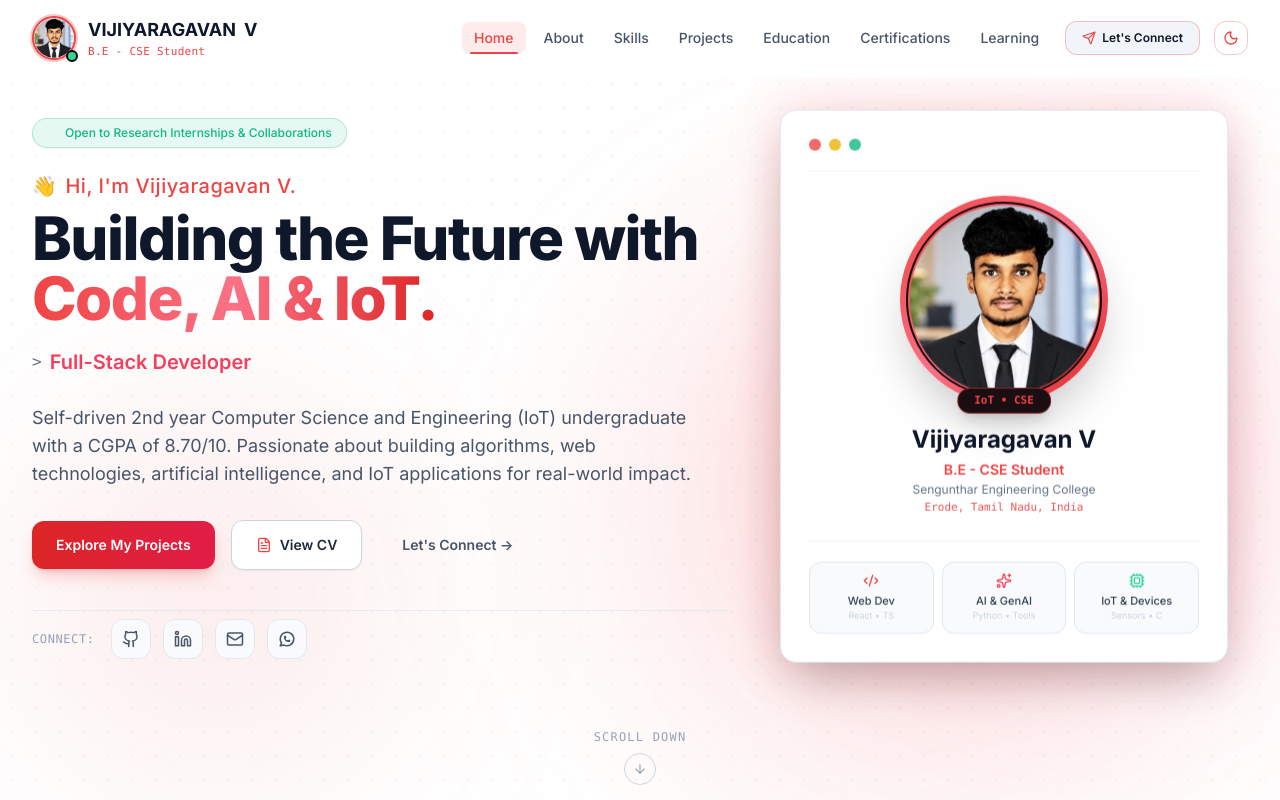
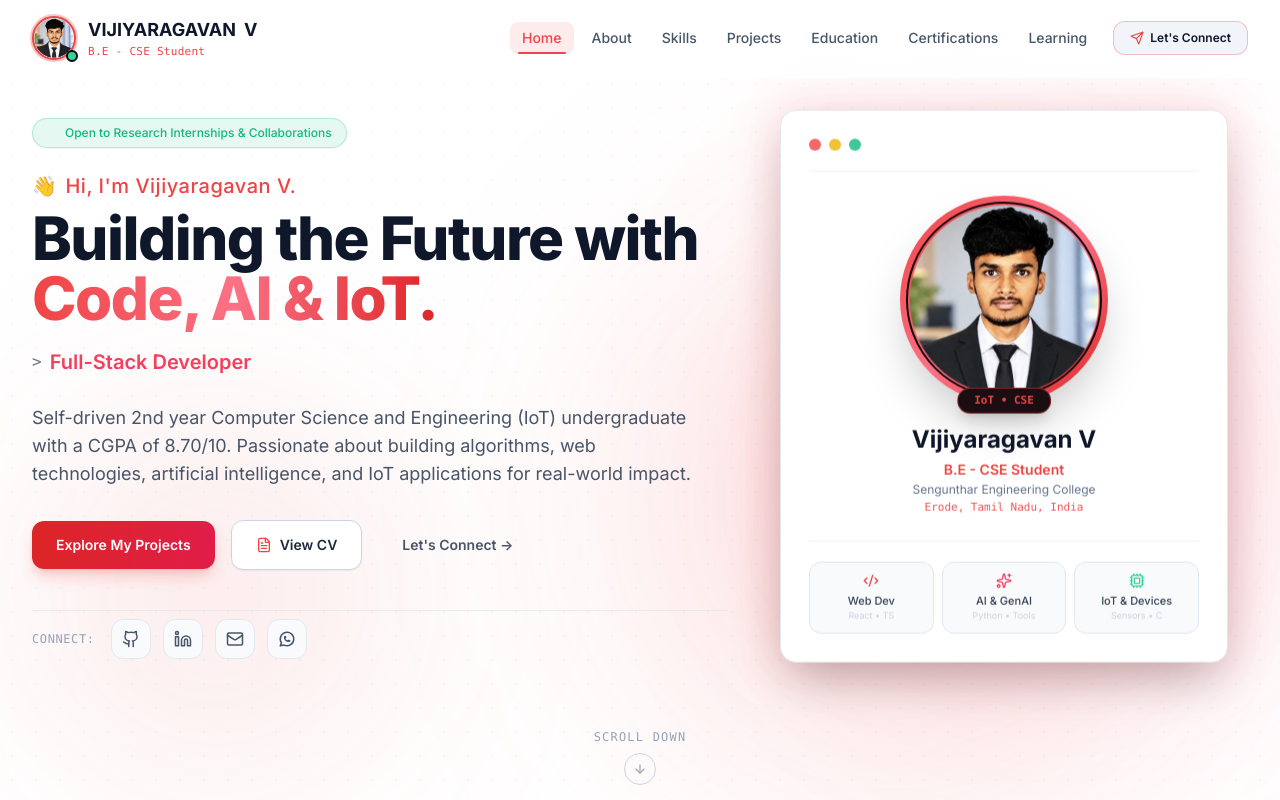
Before and after one commit to vijiyaragavan26/viji_portfolio, a React (Vite) app: page / in a window 1280 px wide. Shown: the top 800 px of the page. Built offline with nearby package versions, Linux system fonts and the light colour scheme.

Commit message:
Remove mode changing toggle option from navbar

```diff
--- a/src/components/Navbar.tsx
+++ b/src/components/Navbar.tsx
@@ -1,6 +1,5 @@
 import React, { useState, useEffect } from 'react';
-import { Send, Sun, Moon } from 'lucide-react';
-import { useTheme } from '../context/ThemeContext';
+import { Send } from 'lucide-react';
 import { usePortfolioData } from '../context/DataContext';
 
 interface NavbarProps {
@@ -26,7 +25,6 @@ const navLinks: NavItem[] = [
 
 export const Navbar: React.FC<NavbarProps> = ({ onOpenResumeModal }) => {
   const { profile } = usePortfolioData();
-  const { theme, toggleTheme } = useTheme();
   const [isScrolled, setIsScrolled] = useState(false);
   const [mobileMenuOpen, setMobileMenuOpen] = useState(false);
   const [activeSection, setActiveSection] = useState('home');
@@ -143,37 +141,10 @@ export const Navbar: React.FC<NavbarProps> = ({ onOpenResumeModal }) => {
               </a>
             );
           })}
-
-          {/* Desktop Red & White Theme Toggle */}
-          <button
-            onClick={toggleTheme}
-            className="ml-2 p-2 rounded-xl border border-primary/30 text-dark-text dark:text-dark-text text-slate-700 hover:text-primary hover:border-primary hover:bg-primary/10 transition-all duration-200"
-            title={theme === 'dark' ? 'Switch to Crisp White & Red mode' : 'Switch to Dark & Red mode'}
-            aria-label="Toggle theme mode"
-          >
-            {theme === 'dark' ? (
-              <Sun className="w-4 h-4 text-amber-400" />
-            ) : (
-              <Moon className="w-4 h-4 text-primary" />
-            )}
-          </button>
         </nav>
 
-        {/* Mobile Controls: Theme Toggle & Hamburger */}
+        {/* Mobile Controls: Hamburger Toggle Button */}
         <div className="lg:hidden flex items-center gap-2">
-          <button
-            onClick={toggleTheme}
-            className="p-2.5 rounded-xl text-slate-900 dark:text-dark-text hover:bg-dark-surface dark:hover:bg-dark-surface transition-colors border border-primary/20"
-            title={theme === 'dark' ? 'Switch to Crisp White & Red mode' : 'Switch to Dark & Red mode'}
-            aria-label="Toggle theme mode"
-          >
-            {theme === 'dark' ? (
-              <Sun className="w-4 h-4 text-amber-400" />
-            ) : (
-              <Moon className="w-4 h-4 text-primary" />
-            )}
-          </button>
-
           <button
             onClick={() => setMobileMenuOpen(!mobileMenuOpen)}
             className="p-2.5 rounded-xl text-slate-900 dark:text-dark-text hover:bg-dark-surface dark:hover:bg-dark-surface transition-colors border border-primary/20"
```
